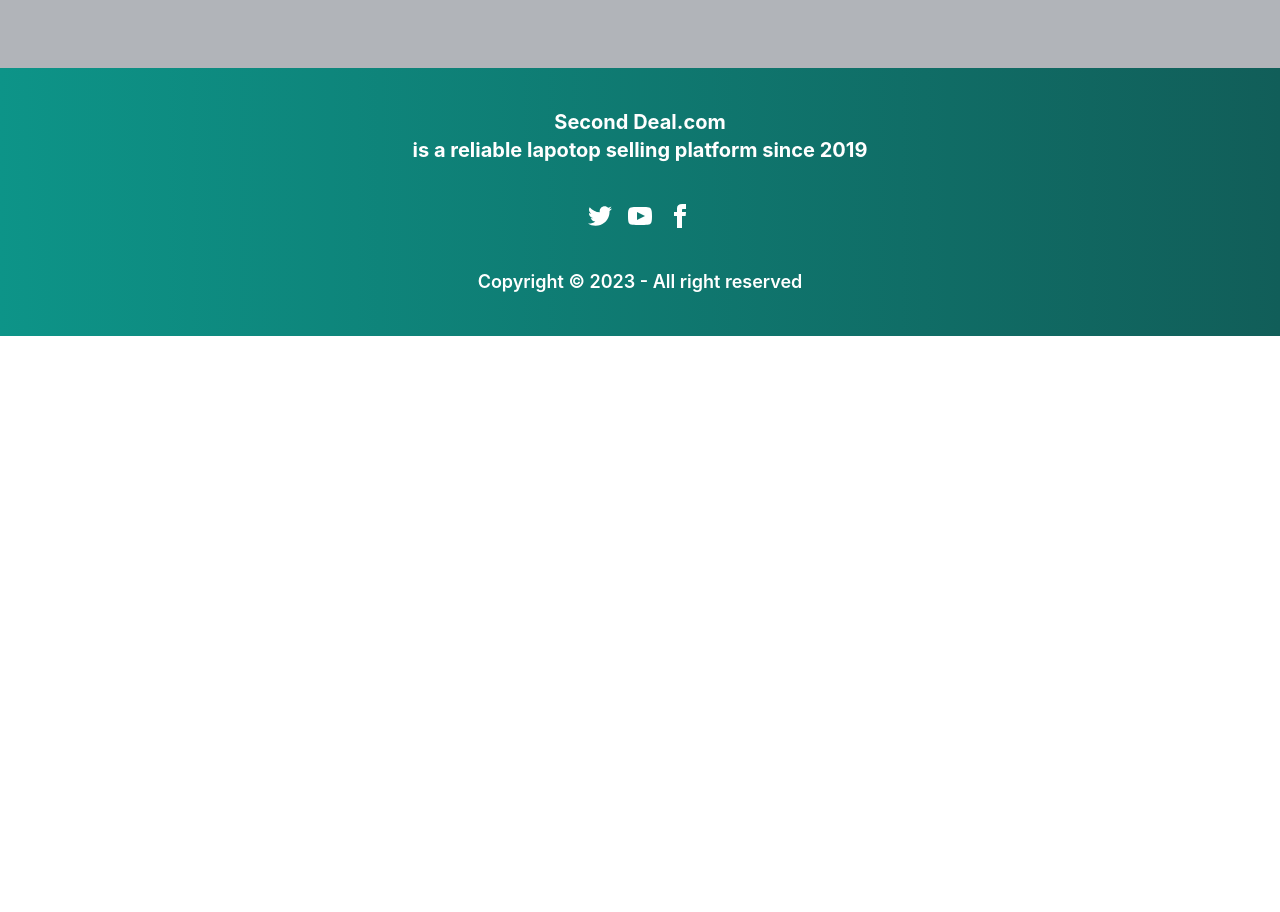
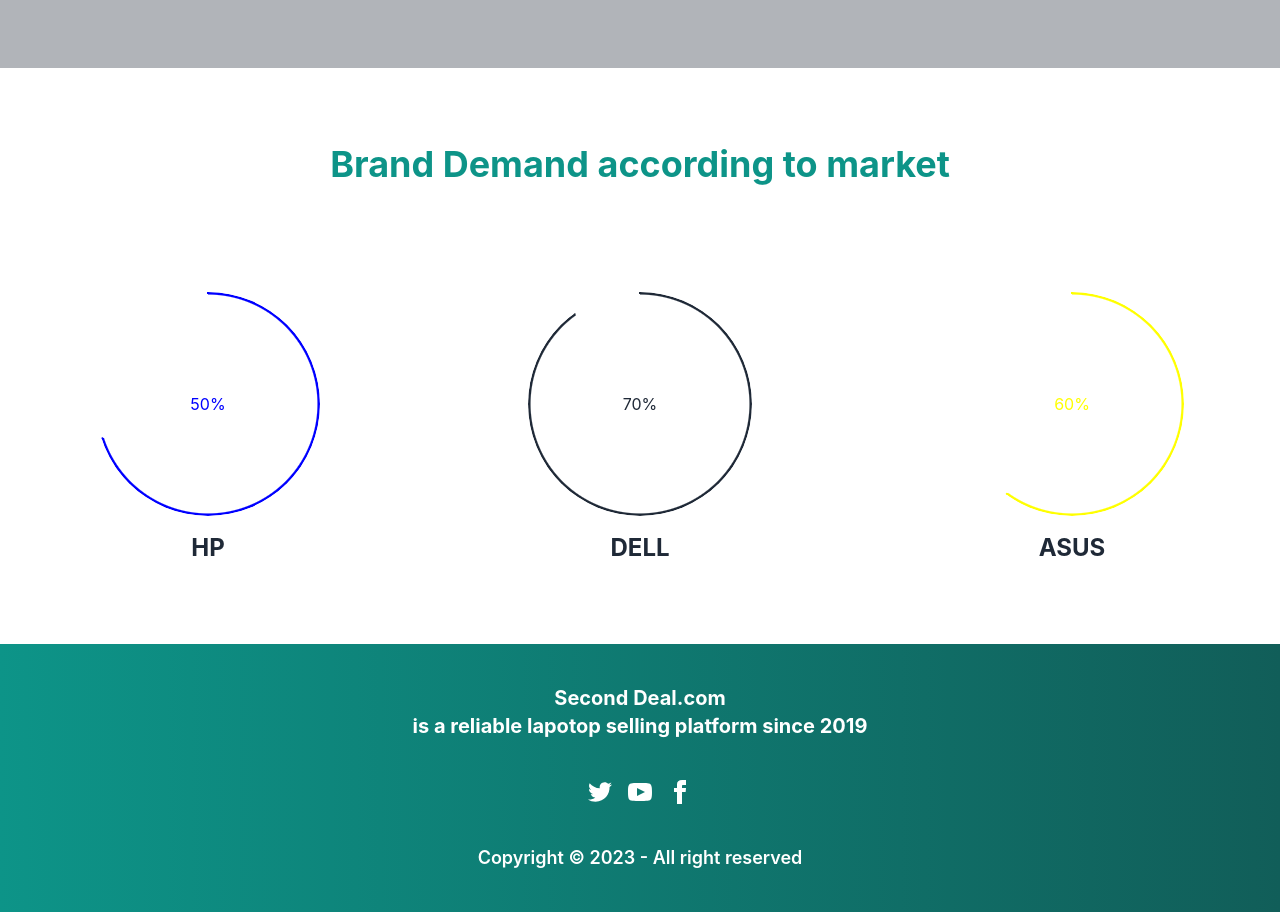
Before and after one commit to mamun102076/second-deal-client, a React (Create React App) app: page / in a window 1280 px wide. Shown: the part 800-1712 px from the top of the page. Before the commit the page ends 1136 px from the top, so only its background shows below. Built offline with nearby package versions, Linux system fonts and the light colour scheme.

Commit message:
added home page ratiobar

```diff
--- a/src/Pages/Home/Home/Home.js
+++ b/src/Pages/Home/Home/Home.js
@@ -1,10 +1,12 @@
 import React from 'react';
 import Banner from '../Banner/Banner';
+import RatioBar from '../RatioBar/RatioBar';
 
 const Home = () => {
     return (
         <div>
             <Banner></Banner>
+            <RatioBar></RatioBar>
         </div>
     );
 };
--- /dev/null
+++ b/src/Pages/Home/RatioBar/RatioBar.js
@@ -0,0 +1,25 @@
+import React from 'react';
+
+const RatioBar = () => {
+    return (
+        <div className='my-16'>
+            <h1 className='text-4xl text-center font-bold mb-24 text-teal-600 p-3'>Brand Demand according to market</h1>
+            <div className='grid gap-4 lg:grid-cols-3 md:grid-cols-2 sm:grid-cols-1 justify-items-center my-10 text-center'>
+                <div>
+                    <div className="radial-progress" style={{ "--value": "70", "--size": "14rem", "--thickness": "2px", "color": 'blue' }}>50%</div>
+                    <p className='font-bold text-2xl my-4'>HP</p>
+                </div>
+                <div>
+                    <div className="radial-progress" style={{ "--value": "90", "--size": "14rem", "--thickness": "2px" }}>70%</div>
+                    <p className='font-bold text-2xl my-4'>DELL</p>
+                </div>
+                <div>
+                    <div className="radial-progress" style={{ "--value": "60", "--size": "14rem", "--thickness": "2px"  ,"color": 'yellow'}}>60%</div>
+                    <p className='font-bold text-2xl my-4'>ASUS</p>
+                </div>
+            </div>
+        </div>
+    );
+};
+
+export default RatioBar;
```
